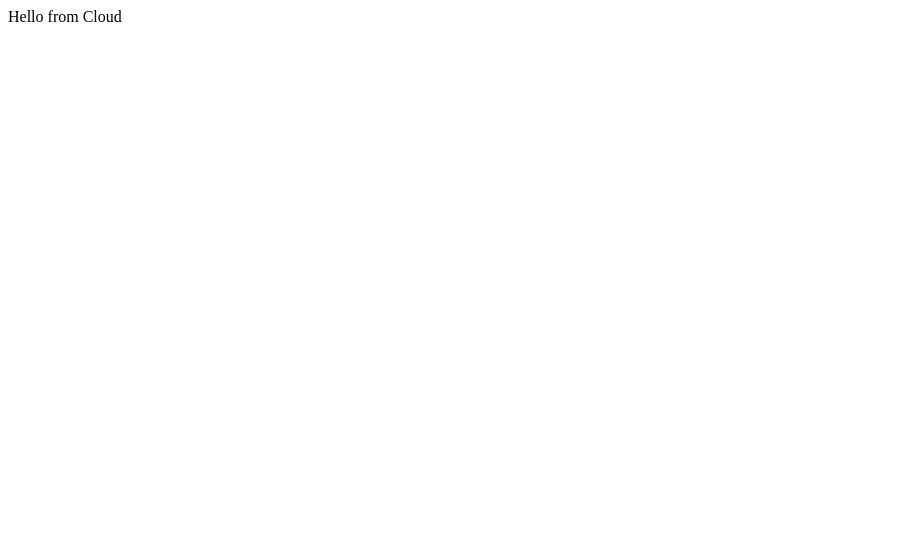
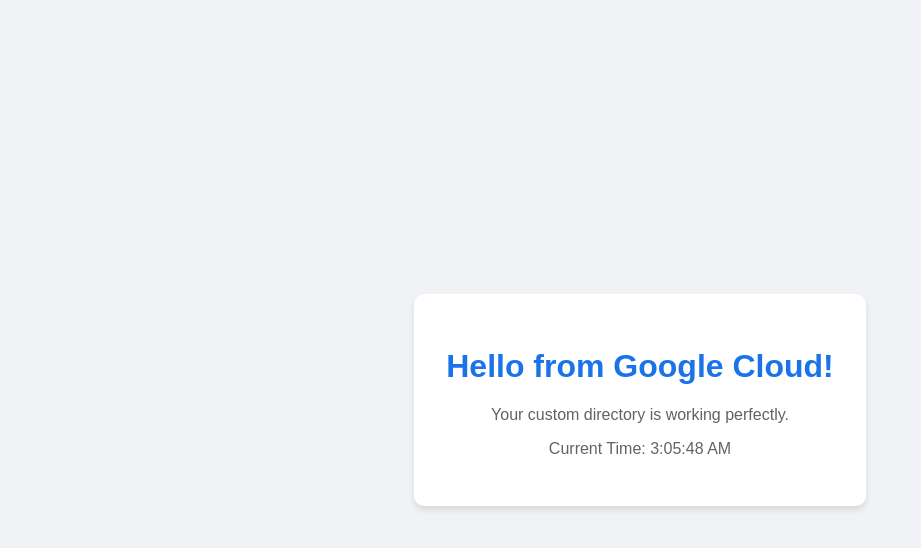
Before and after one commit to Tharatape/web-deployment-on-google-clound, a plain HTML site: page index.html in a window 1280 px wide. Shown: the whole page, without its empty margins (0-921 px from the left). Drawn offline with Linux system fonts and the light colour scheme.

Commit message:
change the index page

```diff
--- a/index.html
+++ b/index.html
@@ -1 +1,39 @@
-Hello from Cloud
+<!DOCTYPE html>
+<html lang="en">
+<head>
+    <meta charset="UTF-8">
+    <meta name="viewport" content="width=device-width, initial-scale=1.0">
+    <title>My Cloud Website</title>
+    <style>
+        body {
+            font-family: sans-serif;
+            display: flex;
+            justify-content: center;
+            align-items: center;
+            height: 100vh;
+            margin: 0;
+            background-color: #f0f2f5;
+        }
+        .container {
+            text-align: center;
+            background: white;
+            padding: 2rem;
+            border-radius: 10px;
+            box-shadow: 0 4px 6px rgba(0,0,0,0.1);
+        }
+        h1 { color: #1a73e8; }
+        p { color: #5f6368; }
+    </style>
+</head>
+<body>
+    <div class="container">
+        <h1>Hello from Google Cloud!</h1>
+        <p>Your custom directory is working perfectly.</p>
+        <p>Current Time: <span id="time"></span></p>
+    </div>
+
+    <script>
+        document.getElementById('time').innerText = new Date().toLocaleTimeString();
+    </script>
+</body>
+</html>
```
